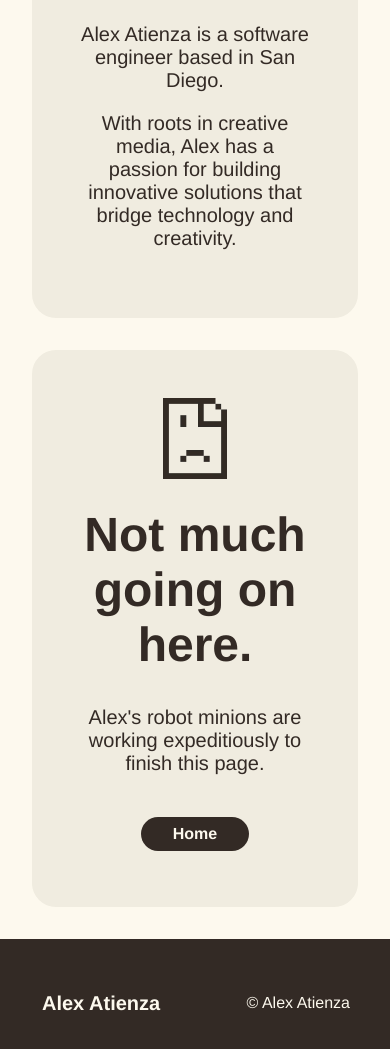
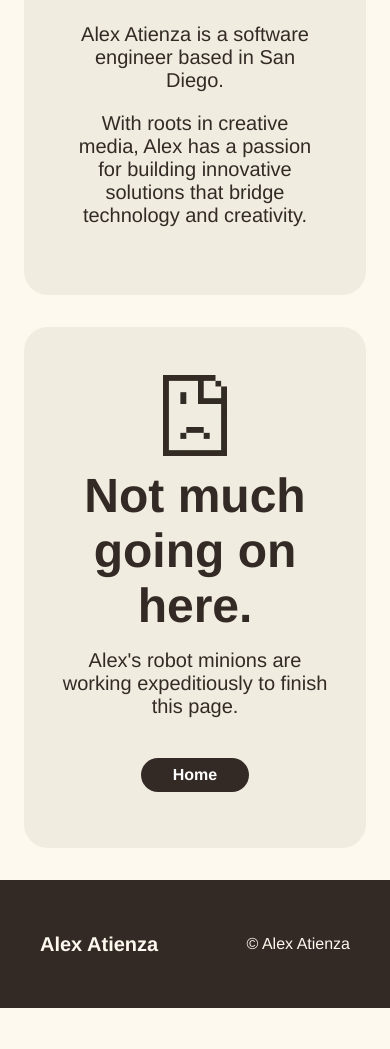
Before and after one commit to 4hlecks/cse134-hw3, a plain HTML site: page about.html in a window 390 px wide. Shown: the part 385-1434 px from the top of the page. After the commit the page ends 1393 px from the top, so only its background shows below. Drawn offline with Linux system fonts and the light colour scheme.

Commit message:
fixing responsiveness and margin padding

```diff
--- a/about.html
+++ b/about.html
@@ -23,7 +23,8 @@
         </nav>
     </header>
     <main>
-        <article class="user-card">
+        <div class="card-wrapper">
+            <article class="user-card">
             <picture>
                 <source srcset="media/headshot-main.webp" type="image/webp">
                 <img src="media/headshot-fallback.jpg" alt="Headshot of Alex Atienza" loading="lazy">
@@ -45,6 +46,7 @@
             <p>Alex's robot minions are working expeditiously to finish this page.</p>
             <a href="index.html">Home</a>
         </article>
+        </div>
     </main>
     <footer>
         <h1>Alex Atienza</h1>
--- a/subpage.css
+++ b/subpage.css
@@ -11,6 +11,7 @@ body {
     background-color: var(--primary-color);
     margin: 0;
     min-height: 100vh;
+    overflow-x: hidden;
 }
 
 header {
@@ -50,8 +51,8 @@ nav {
     margin-bottom: 0;
 
     h1 {
-        padding-left: .5em;
-        padding-right: .5em;
+        padding-left: .5rem;
+        padding-right: .5rem;
 
         a {
             text-overflow: ellipsis;
@@ -83,8 +84,8 @@ nav {
                 text-decoration: none;
                 font-weight: var(--font-weight-navigation, var(--font-weight-fallback));
                 font-size: var(--font-size-navigation, var(--font-size-fallback));
-                padding-left: .5em;
-                padding-right: .5em;
+                padding-left: .5rem;
+                padding-right: .5rem;
             }
         }
     }
@@ -97,18 +98,23 @@ footer {
     background-color: var(--contrast-color);
 
     h1, p {
-        padding-left: .5em;
-        padding-right: .5em;
+        padding-left: .5rem;
+        padding-right: .5rem;
         color: var(--primary-color);
     }
 }
 
 main {
-    margin-left: auto;
-    margin-right: auto;
     grid-area: main;
-    width: 64rem;
-    padding-top: 4rem;
+    display: flex;
+    flex-direction: column;
+    align-items: center;
+    justify-content: center;
+    margin-top: 4rem; /* Height of Navigation Bar */
+    padding-top: 2rem;
+    padding-left: 4rem;
+    padding-right: 4rem;
+    padding-bottom: 2rem;
 
     h1 {
         font-weight: var(--font-weight-large, var(--base-font-weight-fallback));
@@ -126,9 +132,10 @@ article {
     align-items: center;
     justify-content: center;
     text-align: center;
-
-    margin: 2em;
-    padding: 2em;
+    width: 56rem;
+    margin-right: 1.5rem;
+    margin-left: 1.5rem;
+    padding: 2rem;
 
     background-color: var(--secondary-color);
     border-radius: var(--container-border-radius);
@@ -139,10 +146,11 @@ article {
 .user-card {
     display: flex;
     flex-direction: row;
+    margin-bottom: 2rem;
 
     img {
         flex-grow: 1;
-        max-width: 15em;
+        max-width: 15rem;
         height: auto;
         border-radius: 50%;
     }
@@ -150,42 +158,43 @@ article {
     section {
         text-align: center;
         flex-grow: 2;
-        margin: 1em;
+        margin: 1rem;
     }
 }
 
 .maintenance-card {
     display: flex;
+    flex-direction: column;
     justify-content: center;
     align-items: center;
     text-align: center;
-    padding-top: 3em;
-    padding-bottom: 3em;
+
+    padding-top: 3rem;
+    padding-bottom: 3rem;
 
     --font-size-large: 48px;
 
-    flex-direction: column;
     h1, p {
-        margin-top: .5em;
-        margin-bottom: .5em;
+        margin-top: .5rem;
+        margin-bottom: .5rem;
     }
 
     a {
-        margin-top: 2em;
-        margin-bottom: .5em;
+        margin-top: 2rem;
+        margin-bottom: .5rem;
     }
 
     img {
-        max-width: 4em;
+        max-width: 4rem;
         height: auto;
     }
 
     a {
         display: block;
         border-radius: var(--button-border-radius);
-        padding: .5em 2em .5em 2em;
+        padding: .5rem 2rem .5rem 2rem;
         text-decoration: none;
-        color: var(--primary-color);
+        color: white;
         background-color: var(--contrast-color);
         font-weight: bold;
 
@@ -197,23 +206,23 @@ article {
 }
 
 /* Tablet Screen Size */
-@media (max-width: 64rem) {
+@media (max-width: 72rem) {
     main {
-            width: 48rem;
+        article {
+            width: 40rem;
+        }
     }
 }
 
 /* Phone Screen Size */
-@media (max-width: 48rem) {
-    body {
-        grid-template-areas:
-        "header header header"
-        "main main main"
-        "footer footer footer";
+@media (max-width: 56rem) {
+    main {
+        padding-left: 0;
+        padding-right: 0;
 
-    }
-    main {
-        width: auto;
+        article {
+            width: auto;
+        }
 
         section {
             flex-grow: 1;
```
